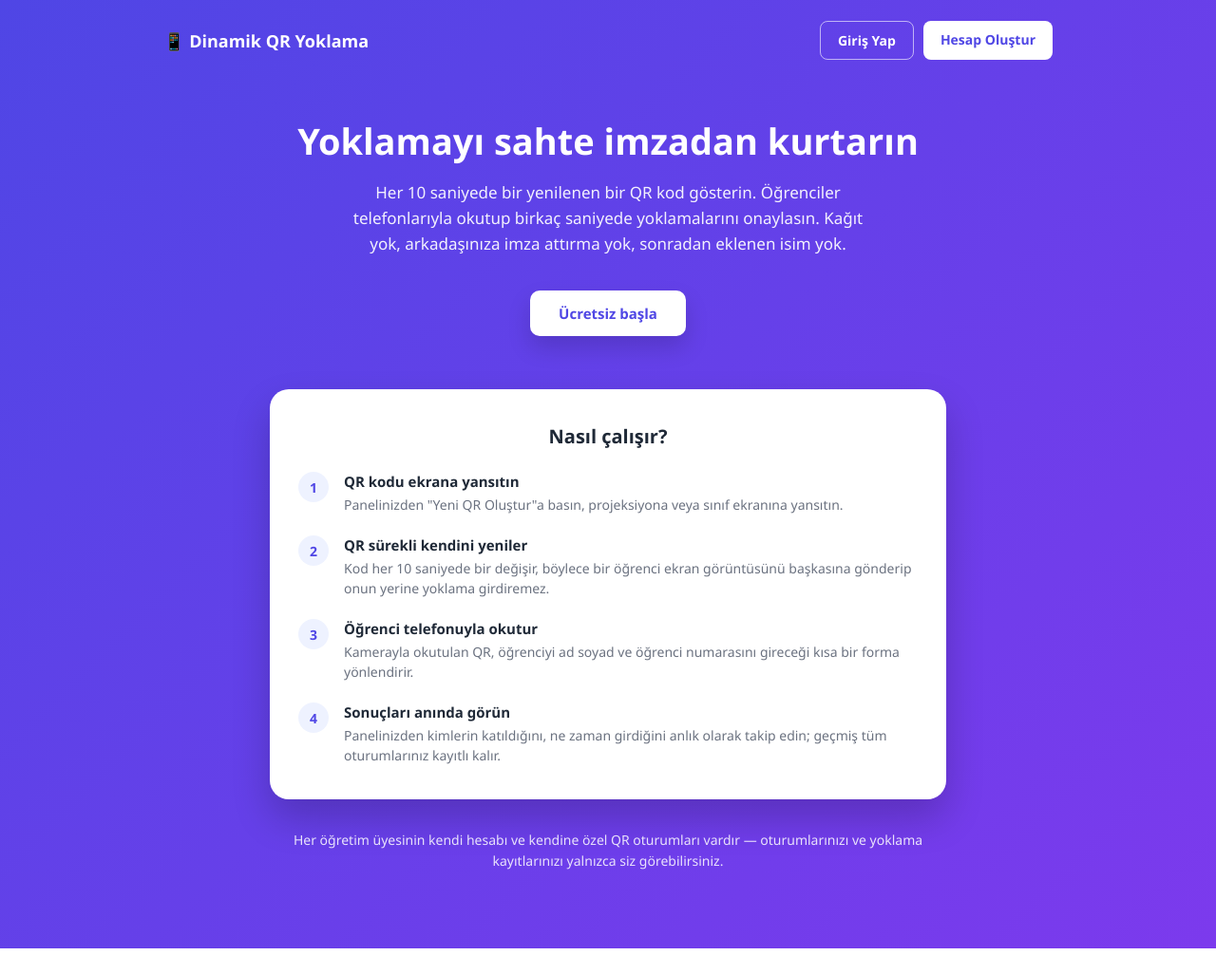
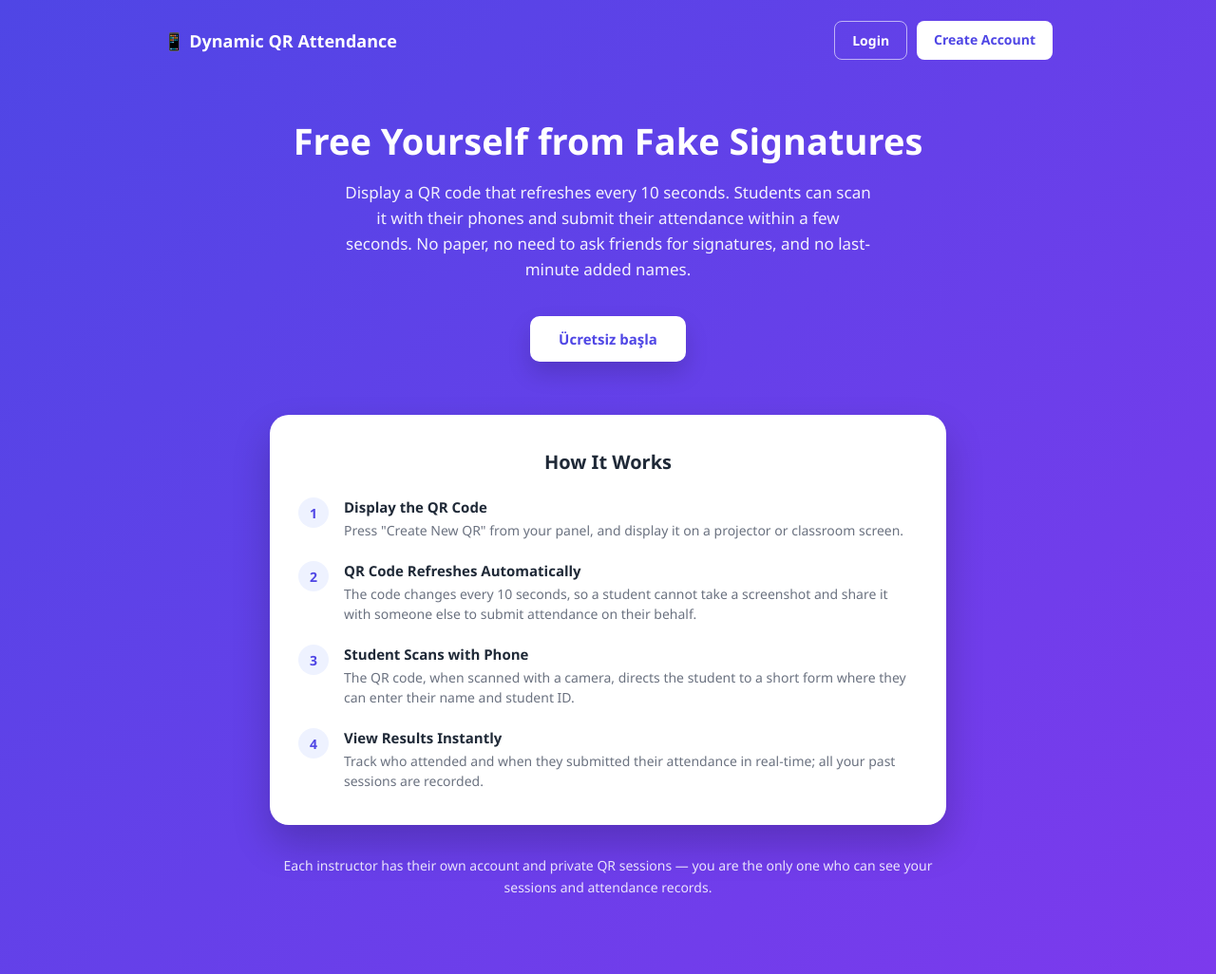
Before and after one commit to NemanMu/Dinamic_QR, a Flask app: page / in a window 1280 px wide. Shown: the whole page at 95% size. Before the commit the page ends 999 px from the top, so only its background shows below. Run offline with Flask 3, Linux system fonts and the light colour scheme; some libraries are stand-ins or nearby versions.

Commit message:
Changing language

```diff
--- a/templates/index.html
+++ b/templates/index.html
@@ -1,9 +1,9 @@
 <!DOCTYPE html>
-<html lang="tr">
+<html lang="en">
 <head>
     <meta charset="UTF-8">
     <meta name="viewport" content="width=device-width, initial-scale=1">
-    <title>Dinamik QR ile Yoklama</title>
+    <title>Dynamic QR Attendance</title>
     <style>
         * { box-sizing: border-box; margin: 0; padding: 0; }
 
@@ -151,64 +151,64 @@
 </head>
 <body>
     <nav>
-        <div class="logo">📱 Dinamik QR Yoklama</div>
+        <div class="logo">📱 Dynamic QR Attendance</div>
         <div class="nav-buttons">
             {% if user %}
-                <a class="nav-btn ghost" href="/logout">Çıkış Yap</a>
-                <a class="nav-btn solid" href="/dashboard">Panelim</a>
+                <a class="nav-btn ghost" href="/logout">Logout</a>
+                <a class="nav-btn solid" href="/dashboard">My Dashboard</a>
             {% else %}
-                <a class="nav-btn ghost" href="/login">Giriş Yap</a>
-                <a class="nav-btn solid" href="/register">Hesap Oluştur</a>
+                <a class="nav-btn ghost" href="/login">Login</a>
+                <a class="nav-btn solid" href="/register">Create Account</a>
             {% endif %}
         </div>
     </nav>
 
     <main>
-        <h1>Yoklamayı sahte imzadan kurtarın</h1>
+        <h1>Free Yourself from Fake Signatures</h1>
         <p class="lead">
-            Her 10 saniyede bir yenilenen bir QR kod gösterin. Öğrenciler telefonlarıyla
-            okutup birkaç saniyede yoklamalarını onaylasın. Kağıt yok, arkadaşınıza imza
-            attırma yok, sonradan eklenen isim yok.
+            Display a QR code that refreshes every 10 seconds. Students can scan it with their phones
+            and submit their attendance within a few seconds. No paper, no need to ask friends for signatures,
+            and no last-minute added names.
         </p>
         <a class="cta" href="{{ '/dashboard' if user else '/register' }}">
             {{ 'Panelime git' if user else 'Ücretsiz başla' }}
         </a>
 
         <div class="steps">
-            <h2>Nasıl çalışır?</h2>
+            <h2>How It Works</h2>
             <div class="step">
                 <div class="step-num">1</div>
                 <div class="step-text">
-                    <h3>QR kodu ekrana yansıtın</h3>
-                    <p>Panelinizden "Yeni QR Oluştur"a basın, projeksiyona veya sınıf ekranına yansıtın.</p>
+                    <h3>Display the QR Code</h3>
+                    <p>Press "Create New QR" from your panel, and display it on a projector or classroom screen.</p>
                 </div>
             </div>
             <div class="step">
                 <div class="step-num">2</div>
                 <div class="step-text">
-                    <h3>QR sürekli kendini yeniler</h3>
-                    <p>Kod her 10 saniyede bir değişir, böylece bir öğrenci ekran görüntüsünü başkasına gönderip onun yerine yoklama girdiremez.</p>
+                    <h3>QR Code Refreshes Automatically</h3>
+                    <p>The code changes every 10 seconds, so a student cannot take a screenshot and share it with someone else to submit attendance on their behalf.</p>
                 </div>
             </div>
             <div class="step">
                 <div class="step-num">3</div>
                 <div class="step-text">
-                    <h3>Öğrenci telefonuyla okutur</h3>
-                    <p>Kamerayla okutulan QR, öğrenciyi ad soyad ve öğrenci numarasını gireceği kısa bir forma yönlendirir.</p>
+                    <h3>Student Scans with Phone</h3>
+                    <p>The QR code, when scanned with a camera, directs the student to a short form where they can enter their name and student ID.</p>
                 </div>
             </div>
             <div class="step">
                 <div class="step-num">4</div>
                 <div class="step-text">
-                    <h3>Sonuçları anında görün</h3>
-                    <p>Panelinizden kimlerin katıldığını, ne zaman girdiğini anlık olarak takip edin; geçmiş tüm oturumlarınız kayıtlı kalır.</p>
+                    <h3>View Results Instantly</h3>
+                    <p>Track who attended and when they submitted their attendance in real-time; all your past sessions are recorded.</p>
                 </div>
             </div>
         </div>
 
         <p class="why">
-            Her öğretim üyesinin kendi hesabı ve kendine özel QR oturumları vardır —
-            oturumlarınızı ve yoklama kayıtlarınızı yalnızca siz görebilirsiniz.
+            Each instructor has their own account and private QR sessions —
+            you are the only one who can see your sessions and attendance records.
         </p>
     </main>
 </body>
--- a/templates/success.html
+++ b/templates/success.html
@@ -1,9 +1,9 @@
 <!DOCTYPE html>
-<html lang="tr">
+<html lang="en">
 <head>
     <meta charset="UTF-8">
     <meta name="viewport" content="width=device-width, initial-scale=1">
-    <title>Yoklama Alındı</title>
+    <title>Attendance Recorded</title>
     <style>
         * { box-sizing: border-box; }
 
@@ -63,7 +63,7 @@
 <body>
     <div class="card">
         <div class="check">✓</div>
-        <h1>Yoklama Kaydedildi</h1>
+        <h1>Attendance Recorded</h1>
         <p>{{ message }}</p>
     </div>
 </body>
```
Also changed, not shown: templates/attend.html (+10 -10 lines), templates/dashboard.html (+16 -16 lines), templates/display.html (+13 -13 lines), templates/login.html (+10 -10 lines), templates/register.html (+12 -12 lines), templates/report.html (+6 -6 lines), templates/teacher.html (+12 -12 lines).
